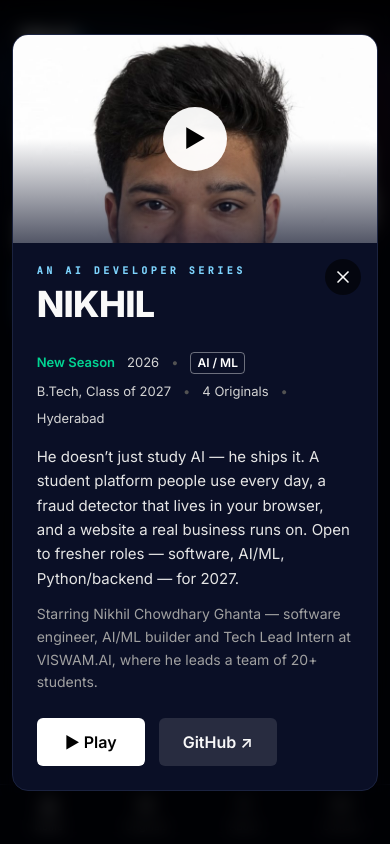
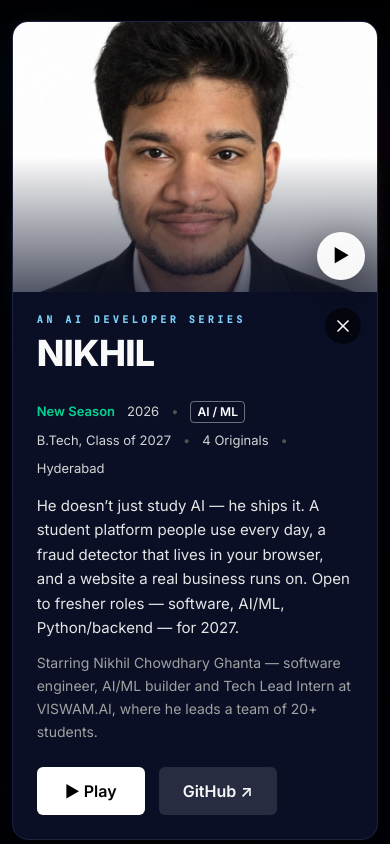
Before and after one commit to 7gnikhil/Portfolio, a React (Vite) app: page / in a window 390 px wide. Both pictures are taken after a click on the button "▶ Play". Built offline with nearby package versions, Linux system fonts and the light colour scheme.

Commit message:
Mobile-first fixes verified in Chrome at 390px: photo face unobstructed, series page full face, terrace shirts aligned, interior spacing

```diff
--- a/src/App.tsx
+++ b/src/App.tsx
@@ -44,19 +44,19 @@ export function App() {
       />
       <Navbar />
       {view === 'home' ? (
-        <main className="flex-1 min-h-0 flex flex-col w-full">
+        <main className="flex-1 min-h-0 flex flex-col w-full overflow-y-auto">
           <Hero />
           <div className="flex-1 min-h-0 flex items-center justify-center px-5 pb-4">
-            <button onClick={() => setView('apartment')} className="group w-full max-w-3xl text-left rounded-2xl border rule bg-gradient-to-b from-[#131c3f] to-[#0a0f26] px-6 py-6 sm:py-8 hover:border-white/35 transition-colors shadow-[0_24px_60px_rgba(0,0,0,.45)]">
+            <button onClick={() => setView('apartment')} className="group w-full max-w-3xl text-left rounded-2xl border rule bg-gradient-to-b from-[#131c3f] to-[#0a0f26] px-5 py-5 sm:px-6 sm:py-8 hover:border-white/35 transition-colors shadow-[0_24px_60px_rgba(0,0,0,.45)]">
               <p className="font-mono-d text-[10px] uppercase tracking-[.3em] text-neutral-400">Now showing — the Originals</p>
-              <p className="mt-2 font-display font-extrabold text-2xl sm:text-4xl tracking-tight">🏢 Four projects. Four floors. <span className="text-[#7dd3fc]">One apartment.</span></p>
+              <p className="mt-2 font-display font-extrabold text-[21px] leading-snug sm:text-4xl tracking-tight">🏢 Four projects. Four floors. <span className="text-[#7dd3fc]">One apartment.</span></p>
               <p className="mt-2 text-sm text-neutral-400 max-w-xl">Shirts on the terrace fly you straight to each live project. Step into a floor and the hall furniture tells you its features.</p>
               <span className="mt-4 inline-flex items-center gap-2 bg-white text-black text-sm font-semibold px-5 py-2.5 rounded-full group-hover:bg-neutral-200 transition-colors">Visit the apartment <ArrowRight className="w-4 h-4" /></span>
             </button>
           </div>
         </main>
       ) : (
-        <main className="flex-1 min-h-0 overflow-y-auto w-full px-4 sm:px-6 pt-[84px] pb-20 sm:pb-10">
+        <main className="flex-1 min-h-0 overflow-y-auto overflow-x-hidden w-full px-4 sm:px-6 pt-[84px] pb-20 sm:pb-10">
           <Apartment />
         </main>
       )}
--- a/src/components/Hero.tsx
+++ b/src/components/Hero.tsx
@@ -8,12 +8,12 @@ const item = { hidden: { opacity: 0, y: 24 }, show: { opacity: 1, y: 0, transiti
 
 export const Hero = () => (
   <section id="top" className="hero-glow relative shrink-0">
-    <div className="mx-auto max-w-6xl px-5 sm:px-10 pt-[84px] sm:pt-[92px] pb-3 grid grid-cols-[1fr_auto] gap-4 sm:gap-8 items-center">
+    <div className="mx-auto max-w-6xl px-5 sm:px-10 pt-[80px] sm:pt-[92px] pb-2 sm:pb-3 grid grid-cols-[1fr_auto] gap-4 sm:gap-8 items-center">
       <motion.div variants={parent} initial="hidden" animate="show" className="min-w-0">
         <motion.p variants={item} className="font-mono-d text-[10px] sm:text-xs uppercase tracking-[.3em] text-neutral-300">
           <span className="accent font-bold">N</span> Series <span className="text-neutral-500 normal-case tracking-normal">— an original portfolio</span>
         </motion.p>
-        <motion.h1 variants={item} className="font-display mt-2 font-extrabold uppercase leading-[.95] tracking-tight text-[13.5vw] sm:text-[64px] lg:text-[76px]">
+        <motion.h1 variants={item} className="font-display mt-2 font-extrabold uppercase leading-[.95] tracking-tight text-[12.5vw] sm:text-[64px] lg:text-[76px]">
           Nik<span className="text-transparent bg-clip-text bg-gradient-to-r from-[#1f80e0] to-[#7dd3fc]">h</span>il
         </motion.h1>
         <motion.p variants={item} className="mt-1.5 font-mono-d text-[11px] sm:text-sm uppercase tracking-[.45em] text-[#7dd3fc] font-semibold">An AI Developer Series</motion.p>
@@ -26,25 +26,28 @@ export const Hero = () => (
         <motion.p variants={item} className="mt-3 hidden md:block text-[14.5px] leading-relaxed text-neutral-300 max-w-xl">
           He doesn&rsquo;t just study AI — he ships it. A student platform people use every day, a fraud detector that lives in your browser, and a website a real business runs on.
         </motion.p>
-        <motion.div variants={item} className="mt-4 flex flex-wrap items-center gap-3">
-          <motion.button whileHover={{ scale: 1.05 }} whileTap={{ scale: 0.97 }} onClick={openSeries} className="inline-flex items-center justify-center gap-2.5 bg-white text-black font-semibold px-5 py-2.5 rounded-md text-sm sm:text-base">▶ Play Intro</motion.button>
-          <motion.button whileHover={{ scale: 1.05 }} whileTap={{ scale: 0.97 }} onClick={() => openPanel('about')} className="inline-flex items-center gap-2.5 bg-white/15 backdrop-blur font-semibold px-5 py-2.5 rounded-md text-sm sm:text-base">↓ About</motion.button>
-          <motion.button whileHover={{ scale: 1.05 }} whileTap={{ scale: 0.97 }} onClick={() => openPanel('originals')} className="inline-flex items-center gap-2.5 bg-[#1f80e0] font-semibold px-5 py-2.5 rounded-md text-sm sm:text-base">🏢 The Apartment — Originals</motion.button>
+        <motion.div variants={item} className="mt-3.5 sm:mt-4 flex flex-wrap items-center gap-2.5 sm:gap-3">
+          <motion.button whileHover={{ scale: 1.05 }} whileTap={{ scale: 0.97 }} onClick={openSeries} className="inline-flex items-center justify-center gap-2.5 bg-white text-black font-semibold px-4 py-2 sm:px-5 sm:py-2.5 rounded-md text-[13px] sm:text-base">▶ Play Intro</motion.button>
+          <motion.button whileHover={{ scale: 1.05 }} whileTap={{ scale: 0.97 }} onClick={() => openPanel('about')} className="inline-flex items-center gap-2.5 bg-white/15 backdrop-blur font-semibold px-4 py-2 sm:px-5 sm:py-2.5 rounded-md text-[13px] sm:text-base">↓ About</motion.button>
+          <motion.button whileHover={{ scale: 1.05 }} whileTap={{ scale: 0.97 }} onClick={() => openPanel('originals')} className="inline-flex items-center gap-2.5 bg-[#1f80e0] font-semibold px-4 py-2 sm:px-5 sm:py-2.5 rounded-md text-[13px] sm:text-base">🏢 The Apartment — Originals</motion.button>
           <motion.p variants={item} className="hidden lg:flex font-mono-d text-[11px] text-neutral-400 items-center gap-2">
             <span className="w-2 h-2 rounded-full bg-emerald-400 pulse-dot inline-block" /> {PERSONAL_INFO.status}
           </motion.p>
+          <motion.p variants={item} className="w-full lg:hidden mt-1 font-mono-d text-[10.5px] leading-relaxed text-neutral-400 flex items-start gap-2">
+            <span className="w-2 h-2 rounded-full bg-emerald-400 pulse-dot inline-block shrink-0 mt-1" /> <span>{PERSONAL_INFO.status}</span>
+          </motion.p>
         </motion.div>
       </motion.div>
-      <motion.div initial={{ opacity: 0, y: 26 }} animate={{ opacity: 1, y: 0 }} transition={{ duration: 0.85, delay: 0.3, ease: [0.22, 1, 0.36, 1] }} className="relative w-[104px] sm:w-[168px] lg:w-[196px]">
+      <motion.div initial={{ opacity: 0, y: 26 }} animate={{ opacity: 1, y: 0 }} transition={{ duration: 0.85, delay: 0.3, ease: [0.22, 1, 0.36, 1] }} className="relative w-[118px] sm:w-[168px] lg:w-[196px]">
         <div className="relative rounded-xl overflow-hidden border border-white/15 aspect-[4/5] bg-[#0a0f26] shadow-[0_18px_44px_rgba(0,0,0,.5)]">
           <img src={PORTRAIT} alt="Nikhil Chowdhary Ghanta" className="absolute inset-0 w-full h-full object-cover object-top" />
           <div className="absolute inset-x-0 bottom-0 h-14 bg-gradient-to-t from-[#040714]/85 to-transparent" />
           <span className="absolute bottom-2 left-0 right-0 text-center font-mono-d text-[8px] sm:text-[9px] uppercase tracking-[.25em] text-white/85 px-1">Nikhil Chowdhary Ghanta</span>
         </div>
-        <div className="float-y absolute -left-3 sm:-left-5 top-4 bg-white/10 backdrop-blur-md border border-white/15 rounded-lg px-2.5 py-1.5 text-[10px] sm:text-xs">
+        <div className="float-y absolute -left-3 sm:-left-5 top-4 hidden sm:block bg-white/10 backdrop-blur-md border border-white/15 rounded-lg px-2.5 py-1.5 text-[10px] sm:text-xs">
           <p className="font-bold">OneUco</p><p className="text-neutral-400">Live — built solo</p>
         </div>
-        <div className="float-y absolute -right-2 sm:-right-4 bottom-8 bg-white/10 backdrop-blur-md border border-white/15 rounded-lg px-2.5 py-1.5 text-[10px] sm:text-xs" style={{ animationDelay: '1.2s' }}>
+        <div className="float-y absolute -right-2 sm:-right-4 bottom-8 hidden sm:block bg-white/10 backdrop-blur-md border border-white/15 rounded-lg px-2.5 py-1.5 text-[10px] sm:text-xs" style={{ animationDelay: '1.2s' }}>
           <p className="font-bold">Hyderabad</p><p className="text-neutral-400">Class of 2027</p>
         </div>
       </motion.div>
--- a/src/components/SeriesModal.tsx
+++ b/src/components/SeriesModal.tsx
@@ -13,14 +13,14 @@ export const SeriesModal = ({ open, onPlay, onClose }: { open: boolean; onPlay:
           animate={{ opacity: 1, scale: 1, y: 0 }}
           exit={{ opacity: 0, scale: 0.95, y: 12 }}
           transition={{ type: 'spring', stiffness: 210, damping: 24 }}
-          className="relative mx-auto my-[4dvh] w-[min(680px,94vw)] bg-[#0a0f26] border rule rounded-2xl overflow-hidden shadow-2xl"
+          className="relative mx-auto my-[2.5dvh] sm:my-[4dvh] w-[min(680px,94vw)] bg-[#0a0f26] border rule rounded-2xl overflow-hidden shadow-2xl"
           role="dialog" aria-modal="true" aria-label="Nikhil — An AI Developer Series"
         >
           <div className="grid sm:grid-cols-[250px_1fr]">
-            <div className="relative h-52 sm:h-auto sm:min-h-[340px]">
-              <img src={PORTRAIT} alt="Nikhil Chowdhary Ghanta" className="absolute inset-0 w-full h-full object-cover object-top" />
+            <div className="relative h-[270px] sm:h-auto sm:min-h-[340px]">
+              <img src={PORTRAIT} alt="Nikhil Chowdhary Ghanta" className="absolute inset-0 w-full h-full object-cover object-[50%_20%] sm:object-top" />
               <div className="absolute inset-0 bg-gradient-to-t from-[#0a0f26]/70 via-transparent to-transparent sm:bg-gradient-to-r sm:from-transparent sm:to-[#0a0f26]/25" />
-              <button onClick={onPlay} aria-label="Play" className="absolute left-1/2 top-1/2 -translate-x-1/2 -translate-y-1/2 w-16 h-16 rounded-full bg-white/95 text-black flex items-center justify-center text-2xl shadow-[0_12px_40px_rgba(0,0,0,.5)] hover:scale-110 transition-transform">▶</button>
+              <button onClick={onPlay} aria-label="Play" className="absolute bottom-3 right-3 sm:bottom-auto sm:right-auto sm:left-1/2 sm:top-1/2 sm:-translate-x-1/2 sm:-translate-y-1/2 w-12 h-12 sm:w-16 sm:h-16 rounded-full bg-white/95 text-black flex items-center justify-center text-lg sm:text-2xl shadow-[0_12px_40px_rgba(0,0,0,.5)] hover:scale-110 transition-transform">▶</button>
             </div>
             <div className="relative px-6 pt-5 pb-1 sm:py-6">
               <button onClick={onClose} aria-label="Close" className="absolute top-4 right-4 w-9 h-9 rounded-full bg-black/60 flex items-center justify-center hover:bg-black/85 transition-colors"><X className="w-5 h-5" /></button>
```
Also changed, not shown: src/components/Apartment.tsx (+12 -11 lines).
